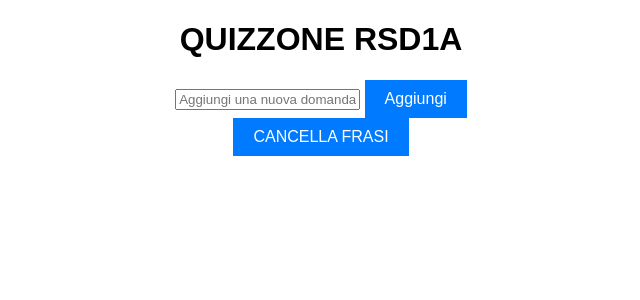
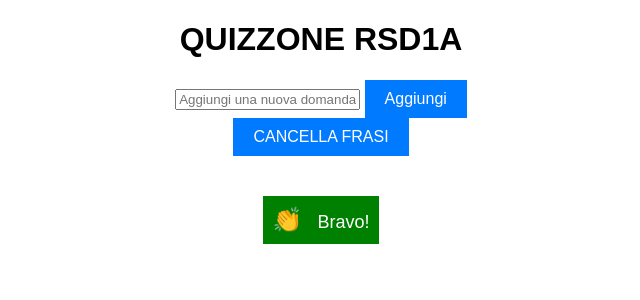
Before and after one commit to paky888/QUIZZONE, a Flask app: page / in a window 1280 px wide. Shown: the top 300 px of the page, without its empty margins (319-959 px from the left). Run offline with Flask 3, Linux system fonts and the light colour scheme.

Commit message:
index.html

```diff
--- a/templates/index.html
+++ b/templates/index.html
@@ -37,6 +37,18 @@
         button:hover {
             background-color: #0056b3;
         }
+        .applause-button {
+            font-size: 18px;
+            background-color: green;
+            color: white;
+            padding: 10px;
+            cursor: pointer;
+            margin-top: 20px;
+        }
+        .applause-icon {
+            font-size: 24px;
+            margin-right: 10px;
+        }
     </style>
 </head>
 <body>
@@ -56,13 +68,16 @@
         <!-- Domande appariranno qui -->
     </div>
 
+    <div id="correct-response-container">
+        <!-- Il pulsante di applauso appare qui dopo una risposta corretta -->
+    </div>
+
     <script>
         // Funzione per gestire il sintetizzatore vocale
         function speak(text) {
-            // Gestisce apostrofi e sostituzioni per migliorare la pronuncia
-            text = text.replace(/l'/g, 'l apostrofo ').replace(/'/g, ''); // Gestisce "l'" e altri apostrofi
+            text = text.replace(/l'/g, 'l apostrofo ').replace(/'/g, '');
             const utterance = new SpeechSynthesisUtterance(text);
-            utterance.rate = 0.4;  // Velocità più lenta
+            utterance.rate = 0.5;
             speechSynthesis.speak(utterance);
         }
 
@@ -100,7 +115,7 @@
         // Funzione per cancellare una domanda
         function deleteQuestion(question, button, deleteIcon) {
             const container = document.getElementById("questions-container");
-            container.removeChild(button.parentNode); // Rimuove il div contenente la domanda e l'icona
+            container.removeChild(button.parentNode);
 
             // Invia richiesta per cancellare la domanda dal file
             fetch('/delete', {
@@ -156,6 +171,32 @@
                     });
                 });
         };
+
+        // Funzione per gestire la risposta corretta
+        function showApplause() {
+            // Crea il pulsante di applauso
+            const applauseContainer = document.getElementById("correct-response-container");
+            applauseContainer.innerHTML = ''; // Rimuove precedenti pulsanti di applauso
+            const applauseButton = document.createElement("button");
+            applauseButton.className = "applause-button";
+            applauseButton.innerHTML = '<span class="applause-icon">👏</span> Bravo!';
+
+            applauseButton.onclick = function() {
+                playApplauseSound();
+            };
+
+            applauseContainer.appendChild(applauseButton);
+        }
+
+        // Funzione per riprodurre il suono dell'applauso
+        function playApplauseSound() {
+            const audio = new Audio('applause.mp3');  // Assicurati che il file applause.mp3 sia nella stessa cartella
+            audio.play();
+        }
+
+        // Simuliamo una risposta corretta per esempio (puoi modificarlo)
+        // Mostra il pulsante di applauso dopo una risposta corretta
+        showApplause();
     </script>
 
 </body>
```
